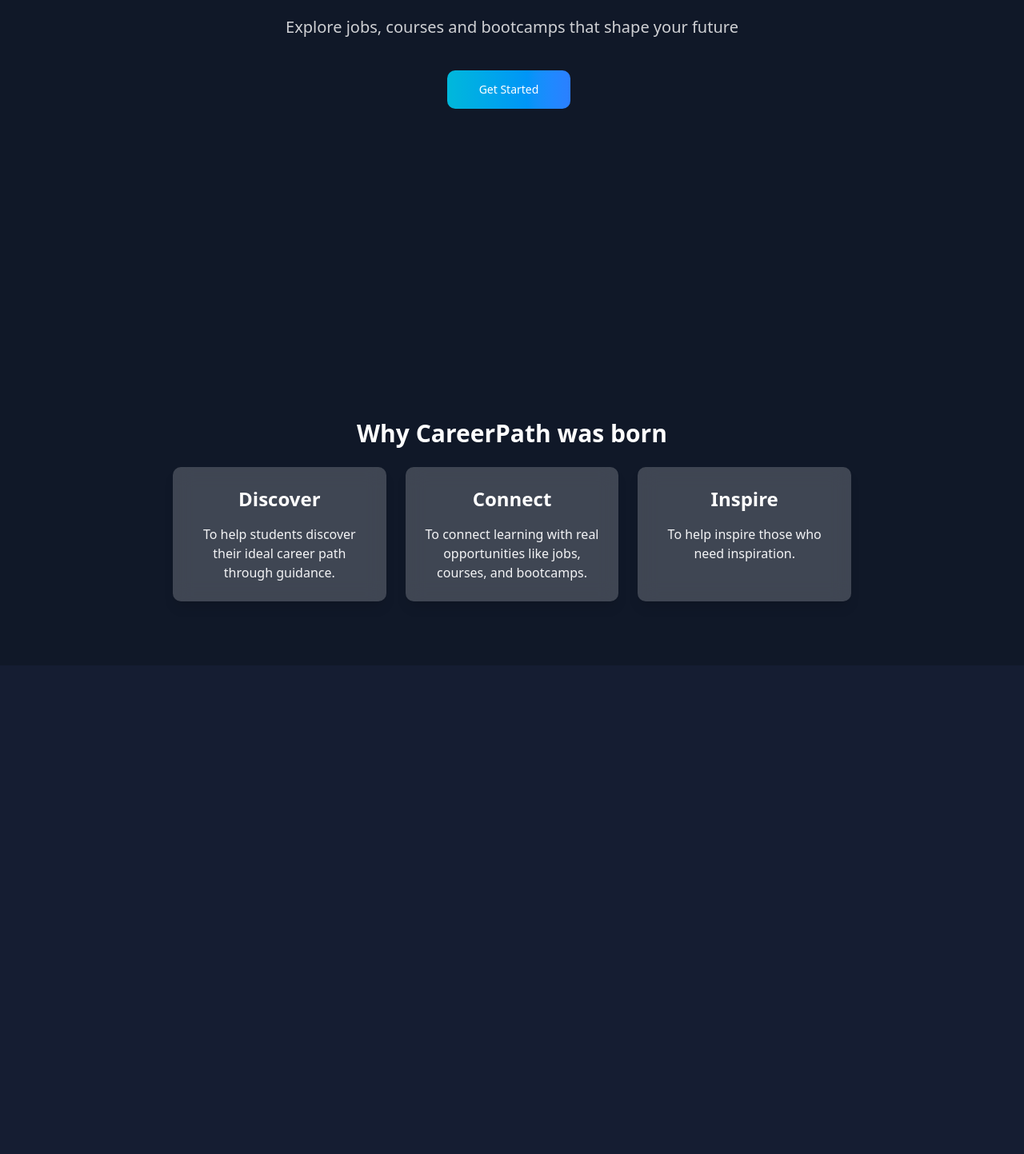
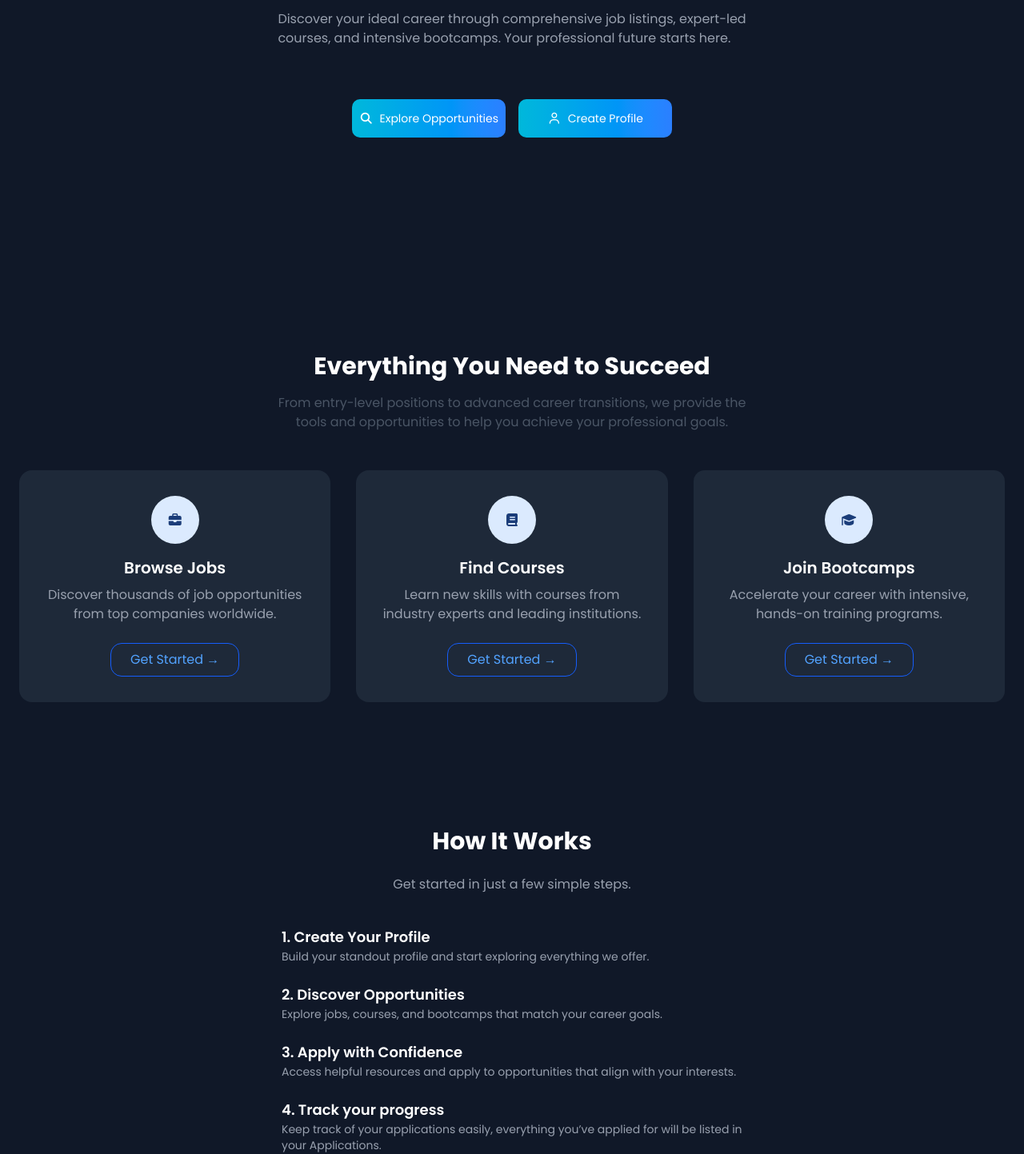
Before and after one commit to JoudKhalidAlosaimi/path-to-your-career-frontend, a React (Vite) app: page /home in a window 1280 px wide. Shown: the part 356-1799 px from the top of the page at 80% size. Before the commit the page ends 1188 px from the top, so only its background shows below. Built offline with nearby package versions, Linux system fonts and the light colour scheme.

Commit message:
added CSS to my HomePage component

```diff
--- a/src/components/ApplicationIndex/ApplicationIndex.jsx
+++ b/src/components/ApplicationIndex/ApplicationIndex.jsx
@@ -4,7 +4,7 @@
 import './ApplicationIndex.css'
 import Swal from 'sweetalert2'
 
-function ApplicationIndex() {
+function ApplicationIndex({user}) {
 
     const [applications,setApplications] = useState([])
     const [errors, setErrors] = useState(null)
@@ -52,6 +52,25 @@
         }
     }
 
+    async function handleApplicationStatusChange(e,applicationId) {
+        const ApplicationStatusUpdate = {
+            status : e.target.value,
+            owner : user.user_id,
+        }
+        try {
+            const response = await authRequest({method: 'put', url :`http://127.0.0.1:8000/api/applications/${applicationId}/`, data :ApplicationStatusUpdate})
+            // https://harmash.com/tutorials/react/usestate?utm_source=chatgpt.com
+            setApplications((prev) =>
+                prev.map((application) =>
+                    application.id === applicationId ? { ...application, status: response.data.status }
+                    :
+                    application
+            ))
+        } catch(error) {
+            setErrors(error.response.data.error)
+        }
+    }
+
 
     return (
         <div className="applications-container">
@@ -64,6 +83,7 @@
                         <th>Title</th>
                         <th>Type</th>
                         <th>Status</th>
+                        <th>Change status</th>
                         <th>Delete</th>
                     </tr>
                 </thead>
@@ -94,7 +114,17 @@
                                     "Interview"
                                     }>
                                         {application.status}
-                                    </td>
+                                </td>
+                                <td>
+                                    <select
+                                    onChange={(e) => {handleApplicationStatusChange(e,application.id)}}
+                                    value={application.status}
+                                    className="w-full border border-gray-300 rounded-md p-2 text-sm focus:outline-none focus:ring-2 focus:ring-blue-500">
+                                        <option value="Applied">Applied</option>
+                                        <option value="Rejected">Rejected</option>
+                                        <option value="Interview">Interview</option>
+                                    </select>
+                                </td>
                                 <td>
                                     <button
                                     onClick={() => handleApplicationDelete(application.id)}
--- a/src/components/HomePage/HomePage.css
+++ b/src/components/HomePage/HomePage.css
@@ -1,3 +1,5 @@
+@import url('https://fonts.googleapis.com/css2?family=Poppins:wght@400;600;700&display=swap');
 body {
     background-color: #151d32;
+    font-family: 'Poppins', sans-serif;
 }
--- a/src/components/HomePage/HomePage.jsx
+++ b/src/components/HomePage/HomePage.jsx
@@ -4,34 +4,106 @@
 function HomePage() {
     return (
         <>
-            <section className='relative z-0 flex flex-col justify-center items-center dark:text-white h-screen'>
-                <h1 className="text-center text-6xl font-bold tracking-wider">A Path to Your Career</h1>
-                <h2 className="text-center text-xl mt-4 opacity-80">Explore jobs, courses and bootcamps that shape your future </h2>
+            <section className='flex flex-col justify-center items-center dark:text-white h-screen'>
+                <h1 className="text-center text-6xl font-bold tracking-wider">Your Future Starts Here.</h1>
+                <p className="text-gray-400 mb-6 text-l mt-9">Discover your ideal career through comprehensive job Iistings, expert-led <br />
+                    courses, and intensive bootcamps. Your professional future starts here.
+                </p>
+                <div className="flex flex-col sm:flex-row justify-center items-center gap-4 mt-10">
+                    <Link to={'/jobs'}>
+                        <button className="dark:text-white bg-gradient-to-r from-cyan-500 to-blue-500 hover:bg-gradient-to-bl focus:ring-4 focus:outline-none focus:ring-cyan-300 dark:focus:ring-cyan-800 font-medium rounded-lg text-sm w-48 py-3.5 text-center">
+                            <i className="fa-solid fa-magnifying-glass mr-2" style={{color: "#ffffff"}}></i>
+                            Explore Opportunities
+                        </button>
+                    </Link>
 
                     <Link to={'/register'}>
-                    <button className="dark:text-white bg-gradient-to-r from-cyan-500 to-blue-500 hover:bg-gradient-to-bl focus:ring-4 focus:outline-none focus:ring-cyan-300 dark:focus:ring-cyan-800 font-medium rounded-lg text-sm px-10 py-3.5 text-center me-2 mb-2 mt-10 ">
-                        Get Started
+                        <button className="dark:text-white bg-gradient-to-r from-cyan-500 to-blue-500 hover:bg-gradient-to-bl focus:ring-4 focus:outline-none focus:ring-cyan-300 dark:focus:ring-cyan-800 font-medium rounded-lg text-sm w-48 py-3.5 text-center">
+                            <i className="fa-regular fa-user mr-2"></i>
+                            Create Profile
                         </button>
                     </Link>
+                    </div>
             </section>
 
-            <section className="flex justifu-center flex-col py-20 px-6 text-center max-w-4xl mx-auto">
-                <h2 className="text-3xl font-bold mb-6 dark:text-white">Why CareerPath was born</h2>
+            <section className="py-3 -mt-4 mb-20">
+                <div className="max-w-7xl mx-auto text-center px-6">
+                    <h2 className="text-3xl mb-4 font-bold">Everything You Need to Succeed</h2>
+                    <p className="text-gray-600 mb-12">
+                        From entry-level positions to advanced career transitions, we provide the <br />
+                        tools and opportunities to help you achieve your professional goals.
+                    </p>
 
-                <div className="flex flex-col md:flex-row gap-6">
-                    <div className="flex-1 bg-white/20 backdrop-blur-md p-6 rounded-lg shadow-lg">
-                        <h5 className="text-2xl font-bold mb-2">Discover</h5>
-                        <p className="dark:text-gray-100 mt-4">To help students discover their ideal career path through guidance.</p>
+                    <div className="grid grid-cols-1 md:grid-cols-3 gap-8">
+                        <div className="bg-gray-800 p-8 rounded-2xl">
+                            <div className="w-15 h-15 mx-auto mb-4 bg-blue-100 flex items-center justify-center rounded-full">
+                                <i className="fa-solid fa-briefcase" style={{color: "#1b3d79"}}></i>
+                            </div>
+                            <h3 className="text-xl font-semibold mb-2">Browse Jobs</h3>
+                            <p className="text-gray-400 mb-6">
+                                Discover thousands of job opportunities from top companies worldwide.
+                            </p>
+                            <Link to='/jobs/' className="inline-block border border-blue-600 text-blue-400 font-medium px-6 py-2 rounded-xl hover:bg-blue-900 hover:text-white">
+                                Get Started →
+                            </Link>
                         </div>
 
-                    <div className="flex-1 bg-white/20 backdrop-blur-md p-6 rounded-lg shadow-lg">
-                        <h5 className="text-2xl font-bold mb-2">Connect</h5>
-                        <p className="dark:text-gray-100 mt-4">To connect learning with real opportunities like jobs, courses, and bootcamps.</p>
+                        <div className="bg-gray-800 p-8 rounded-2xl">
+                            <div className="w-15 h-15 mx-auto mb-4 bg-blue-100 flex items-center justify-center rounded-full">
+                                <i className="fa-solid fa-book" style={{color: "#1b3d79"}}></i>
+                            </div>
+                            <h3 className="text-xl font-semibold mb-2">Find Courses</h3>
+                            <p className="text-gray-400 mb-6">
+                                Learn new skills with courses from industry experts and leading institutions.
+                            </p>
+                            <Link to='/courses' className="inline-block border border-blue-600 text-blue-400 font-medium px-6 py-2 rounded-xl hover:bg-blue-900 hover:text-white">
+                                Get Started →
+                            </Link>
                         </div>
 
-                    <div className="flex-1 bg-white/20 backdrop-blur-md p-6 rounded-lg shadow-lg">
-                        <h5 className="text-2xl font-bold mb-2">Inspire</h5>
-                        <p className="dark:text-gray-100 mt-4">To help inspire those who need inspiration.</p>
+                        <div className="bg-gray-800 p-8 rounded-xl">
+                            <div className="w-15 h-15 mx-auto mb-4 bg-blue-100 flex items-center justify-center rounded-full">
+                                <i className="fa-solid fa-graduation-cap" style={{color: "#1b3d79"}}></i>
+                            </div>
+                            <h3 className="text-xl font-semibold mb-2">Join Bootcamps</h3>
+                            <p className="text-gray-400 mb-6">
+                                Accelerate your career with intensive, hands-on training programs.
+                            </p>
+                            <Link to='/bootcamps' className="inline-block border border-blue-600 text-blue-400 font-medium px-6 py-2 rounded-xl hover:bg-blue-900 hover:text-white">
+                            Get Started →
+                            </Link>
+                        </div>
+                    </div>
+                </div>
+            </section>
+
+            <section className="text-white py-16 px-6 text-center">
+                <h2 className="text-3xl font-bold mb-6">How It Works</h2>
+                <p className="text-gray-400 mb-10">Get started in just a few simple steps.</p>
+                <div className="space-y-6 max-w-xl mx-auto text-left">
+                    <div>
+                        <h3 className="text-lg font-semibold">1. Create Your Profile</h3>
+                        <p className="text-gray-400 text-sm">
+                            Build your standout profile and start exploring everything we offer.
+                        </p>
+                    </div>
+                    <div>
+                        <h3 className="text-lg font-semibold">2. Discover Opportunities</h3>
+                        <p className="text-gray-400 text-sm">
+                            Explore jobs, courses, and bootcamps that match your career goals.
+                        </p>
+                    </div>
+                    <div>
+                        <h3 className="text-lg font-semibold">3. Apply with Confidence</h3>
+                        <p className="text-gray-400 text-sm">
+                            Access helpful resources and apply to opportunities that align with your interests.
+                        </p>
+                    </div>
+                    <div>
+                        <h3 className="text-lg font-semibold">4. Track your progress</h3>
+                        <p className="text-gray-400 text-sm">
+                            Keep track of your applications easily, everything you’ve applied for will be listed in your Applications.
+                        </p>
                     </div>
                 </div>
                 </section>
--- a/src/index.css
+++ b/src/index.css
@@ -1,5 +1,6 @@
 @import "tailwindcss";
 @import "tw-animate-css";
+
 
 @custom-variant dark (&:is(.dark *));
 
```
Lines whose indentation alone changed are shown as unchanged.
